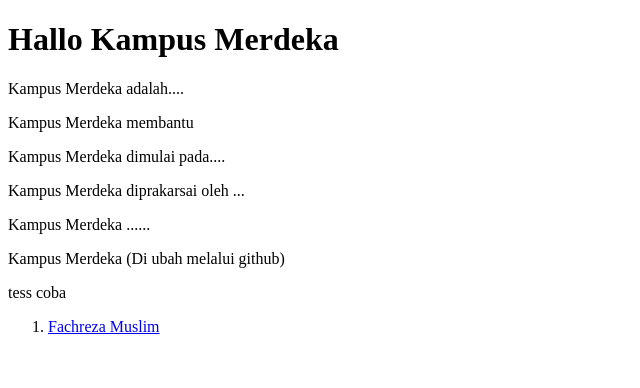
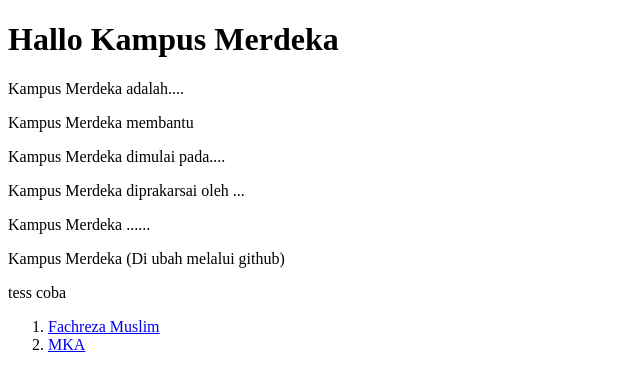
Before and after one commit to mkamentoring/belajar-git, a plain HTML site: page index.html in a window 1280 px wide. Shown: the full height of the page, 0-640 px from the left. Drawn offline with Linux system fonts and the light colour scheme.

Commit message:
add mka menu
test

```diff
--- a/index.html
+++ b/index.html
@@ -21,6 +21,9 @@
       <li>
         <a href="./reza/index.html">Fachreza Muslim</a>
       </li>
+      <li>
+        <a href="./reza/index.html">MKA</a>
+      </li>
     </ol>
   </body>
 </html>
```
